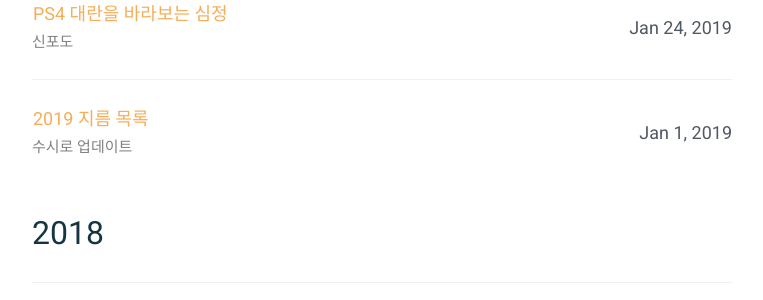
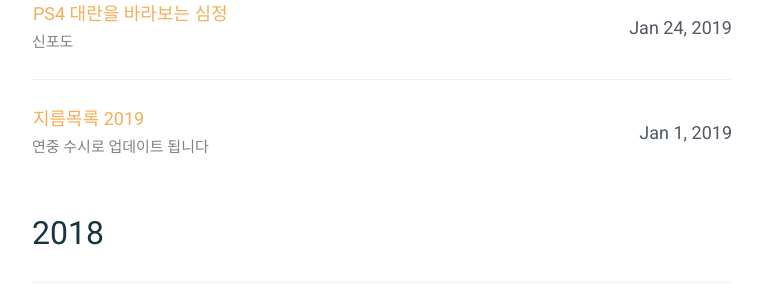
Before and after one commit to nnwb/nnwb.github.io, a Jekyll site: the page built from index.html, in a window 1280 px wide and 900 px high, scrolled down 2416 px. Shown: the part 152-452 px from the top of the window, without its empty margins (258-1021 px from the left). Built offline with Jekyll 4.4.1, drawn with Linux system fonts in a browser that asks for light colours.

Commit message:
Update 2019-01-01-2019buy.md

```diff
--- a/_posts/2019-01-01-2019buy.md
+++ b/_posts/2019-01-01-2019buy.md
@@ -1,7 +1,7 @@
 ---
 date: 2019-01-01
-title: 2019 지름 목록
-description: 수시로 업데이트
+title: 지름목록 2019
+description: 연중 수시로 업데이트 됩니다
 tags: daily
 layout: post
 comments: true
```
